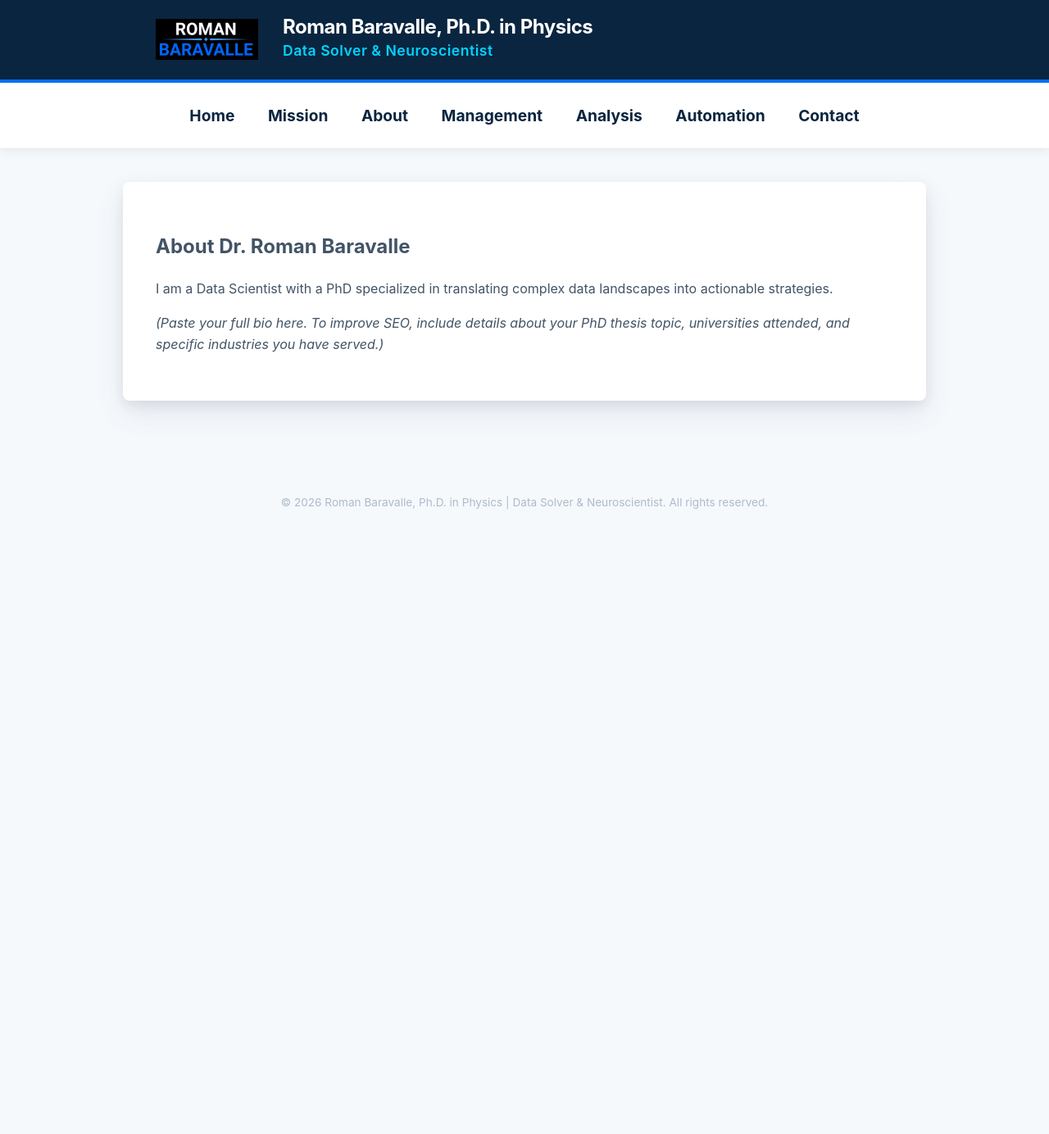
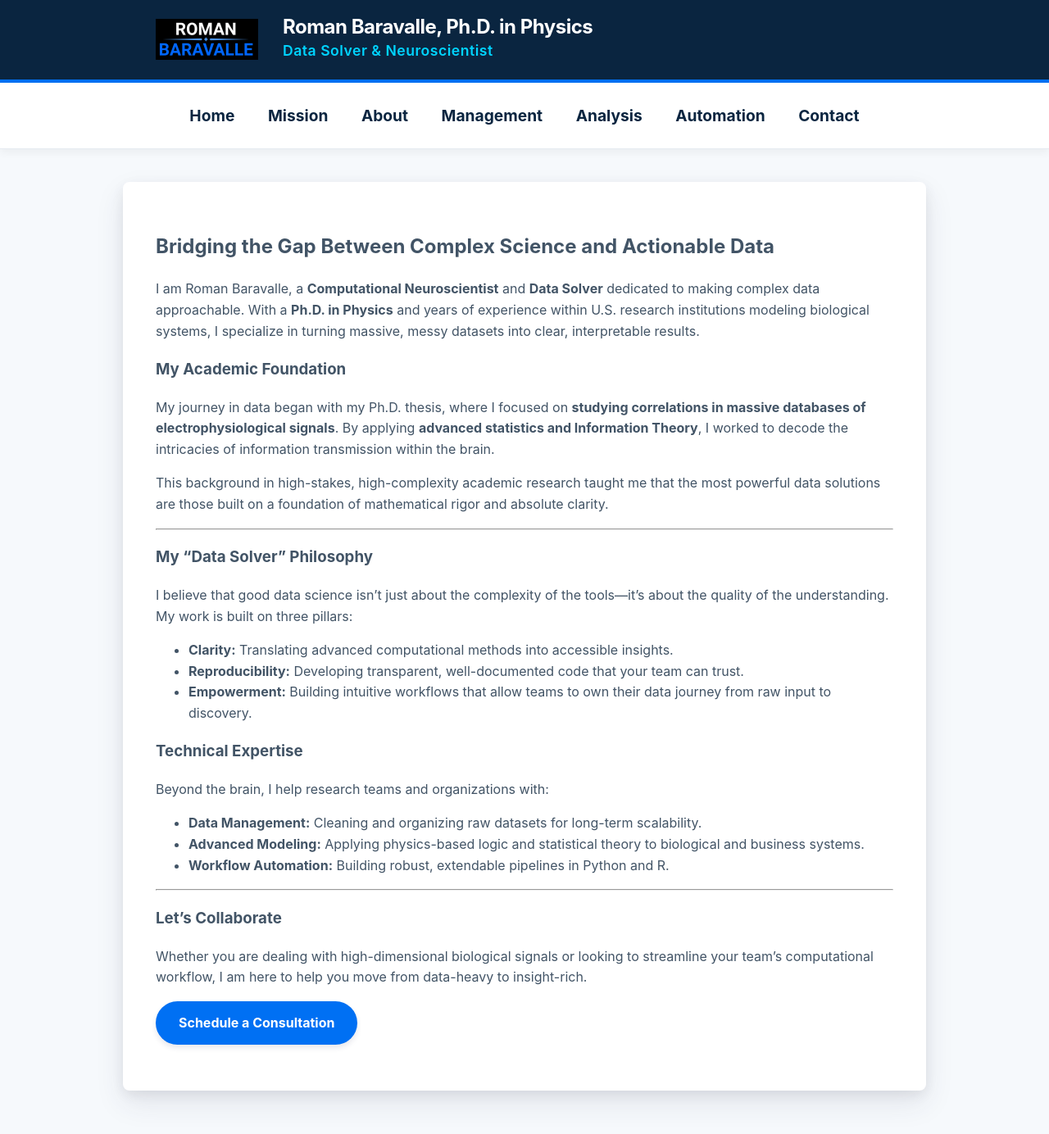
Before and after one commit to RomanDataScience/BaravalleDataSolver, a Jekyll site: the page built from about.md, in a window 1280 px wide and 1400 px high. Shown: the top 1384 px of the window at 82% size. Built offline with Jekyll 4.4.1, drawn with Linux system fonts in a browser that asks for light colours.

Commit message:
Update about.md

```diff
--- a/about.md
+++ b/about.md
@@ -1,11 +1,38 @@
 ---
 layout: default
-title: About Me
-permalink: /about/
+title: About Roman Baravalle
+description: Dr. Roman Baravalle is a Computational Neuroscientist and Data Solver specializing in electrophysiological signals and information theory.
 ---
 
-## About Dr. Roman Baravalle
+## Bridging the Gap Between Complex Science and Actionable Data
 
-I am a Data Scientist with a PhD specialized in translating complex data landscapes into actionable strategies.
+I am Roman Baravalle, a **Computational Neuroscientist** and **Data Solver** dedicated to making complex data approachable. With a **Ph.D. in Physics** and years of experience within U.S. research institutions modeling biological systems, I specialize in turning massive, messy datasets into clear, interpretable results.
 
-*(Paste your full bio here. To improve SEO, include details about your PhD thesis topic, universities attended, and specific industries you have served.)*
+### My Academic Foundation
+My journey in data began with my Ph.D. thesis, where I focused on **studying correlations in massive databases of electrophysiological signals**. By applying **advanced statistics and Information Theory**, I worked to decode the intricacies of information transmission within the brain.
+
+This background in high-stakes, high-complexity academic research taught me that the most powerful data solutions are those built on a foundation of mathematical rigor and absolute clarity.
+
+
+
+---
+
+### My "Data Solver" Philosophy
+I believe that good data science isn’t just about the complexity of the tools—it’s about the quality of the understanding. My work is built on three pillars:
+
+* **Clarity:** Translating advanced computational methods into accessible insights.
+* **Reproducibility:** Developing transparent, well-documented code that your team can trust.
+* **Empowerment:** Building intuitive workflows that allow teams to own their data journey from raw input to discovery.
+
+### Technical Expertise
+Beyond the brain, I help research teams and organizations with:
+* **Data Management:** Cleaning and organizing raw datasets for long-term scalability.
+* **Advanced Modeling:** Applying physics-based logic and statistical theory to biological and business systems.
+* **Workflow Automation:** Building robust, extendable pipelines in Python and R.
+
+---
+
+### Let’s Collaborate
+Whether you are dealing with high-dimensional biological signals or looking to streamline your team's computational workflow, I am here to help you move from data-heavy to insight-rich.
+
+[Schedule a Consultation]({{ '/contact' | relative_url }}){: .cta-button}
```
